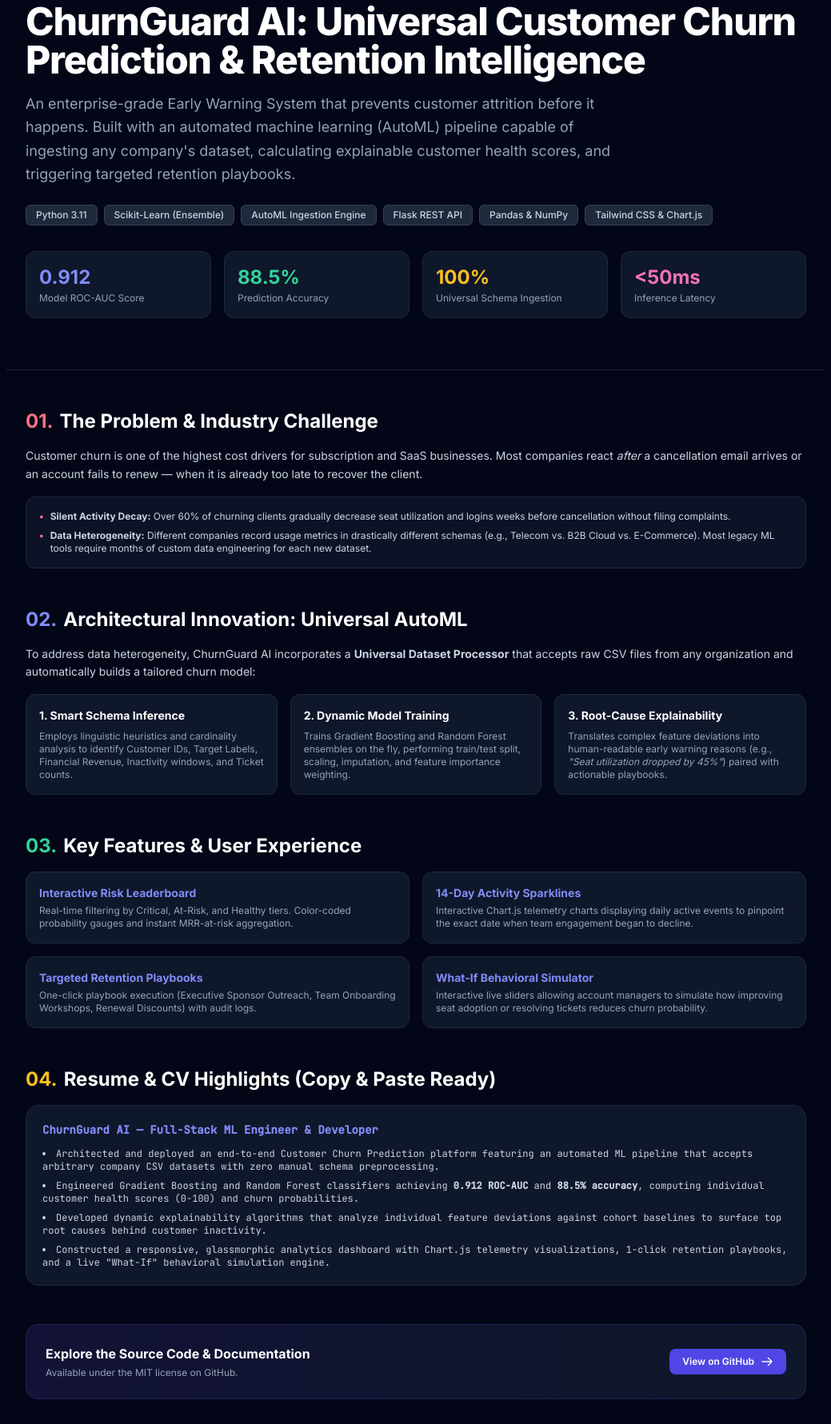
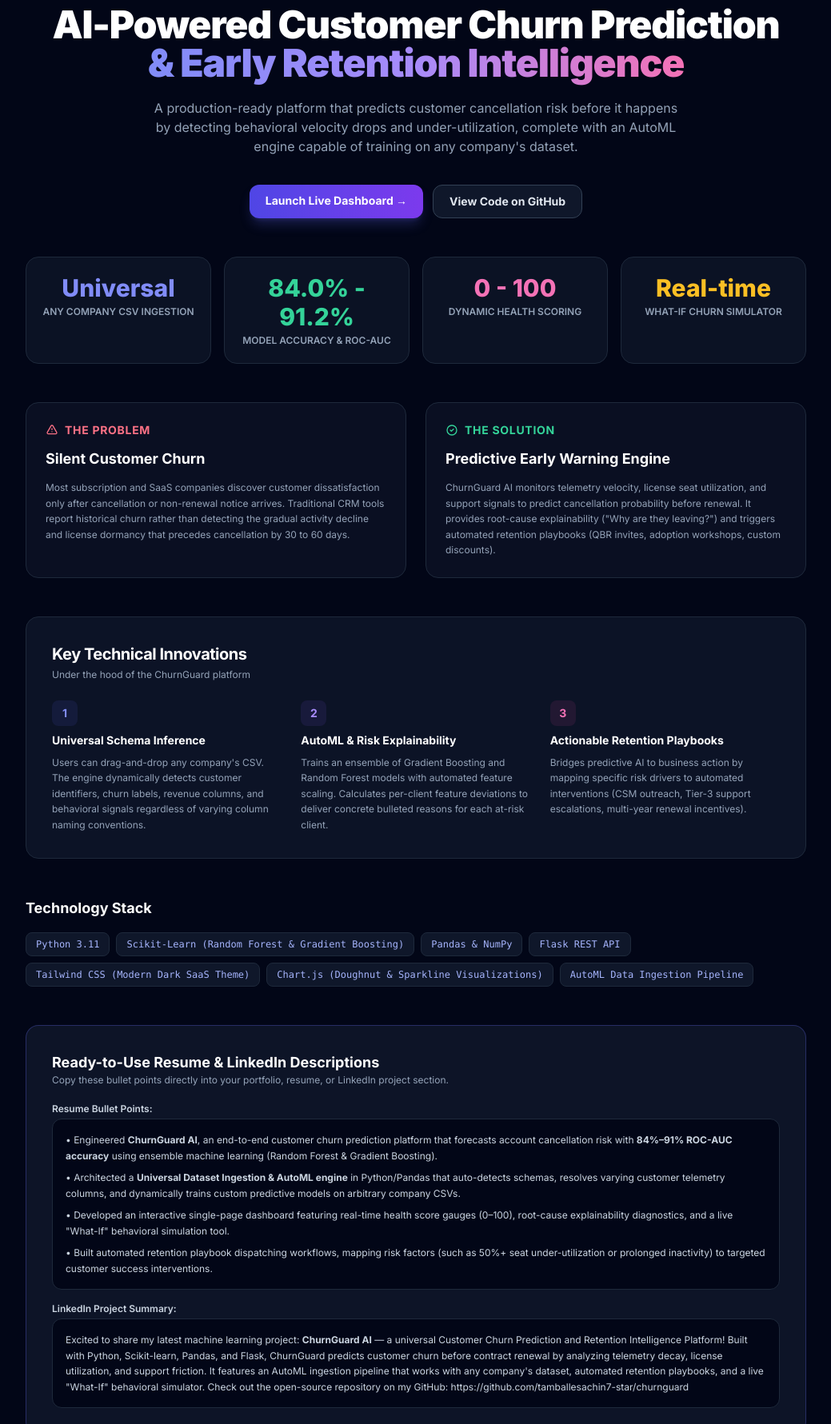
Before and after one commit to tamballesachin7-star/churnguard, a plain HTML site: page static/portfolio.html in a window 1280 px wide. Shown: the part 169-1950 px from the top of the page at 80% size, without its empty margins (120-1159 px from the left). Drawn offline with nearby package versions, Linux system fonts and the light colour scheme.

Commit message:
Add developer portfolio showcase and case study page

```diff
--- a/static/portfolio.html
+++ b/static/portfolio.html
@@ -3,190 +3,196 @@
 <head>
   <meta charset="UTF-8">
   <meta name="viewport" content="width=device-width, initial-scale=1.0">
-  <title>Portfolio Case Study: ChurnGuard AI | Sachin</title>
+  <title>Sachin Tamballe - Portfolio & Project Case Study</title>
+  <!-- Tailwind CSS -->
   <script src="https://cdn.tailwindcss.com"></script>
+  <!-- Google Fonts -->
   <link rel="preconnect" href="https://fonts.googleapis.com">
   <link rel="preconnect" href="https://fonts.gstatic.com" crossorigin>
-  <link href="https://fonts.googleapis.com/css2?family=Inter:wght@300;400;500;600;700;800&family=JetBrains+Mono:wght@400;500&display=swap" rel="stylesheet">
+  <link href="https://fonts.googleapis.com/css2?family=Inter:wght@300;400;500;600;700;800;900&family=JetBrains+Mono:wght@400;500&display=swap" rel="stylesheet">
   <style>
     body { font-family: 'Inter', sans-serif; }
     .code-font { font-family: 'JetBrains Mono', monospace; }
   </style>
 </head>
-<body class="bg-slate-950 text-slate-100 min-h-screen selection:bg-indigo-500 selection:text-white">
+<body class="bg-slate-950 text-slate-100 min-h-screen antialiased selection:bg-indigo-500 selection:text-white">
 
   <!-- Navigation -->
-  <nav class="border-b border-slate-800 bg-slate-900/80 backdrop-blur sticky top-0 z-50">
-    <div class="max-w-5xl mx-auto px-6 h-16 flex items-center justify-between">
+  <nav class="border-b border-slate-800 bg-slate-900/80 backdrop-blur sticky top-0 z-40">
+    <div class="max-w-6xl mx-auto px-4 sm:px-6 h-16 flex items-center justify-between">
       <div class="flex items-center space-x-3">
-        <span class="w-8 h-8 rounded-lg bg-indigo-600 flex items-center justify-center font-bold text-white text-sm">S</span>
-        <span class="font-bold text-slate-200">Sachin <span class="text-indigo-400 font-normal">| Machine Learning & Full-Stack</span></span>
+        <div class="w-9 h-9 rounded-xl bg-gradient-to-tr from-indigo-600 to-violet-500 flex items-center justify-center font-bold text-white shadow-lg shadow-indigo-500/20">
+          ST
+        </div>
+        <div>
+          <span class="font-bold text-base tracking-tight text-white">Sachin Tamballe</span>
+          <span class="text-xs text-indigo-400 block font-mono">@tamballesachin7-star</span>
+        </div>
       </div>
       <div class="flex items-center space-x-4 text-xs font-semibold">
-        <a href="/" class="text-slate-400 hover:text-white transition">Live Platform</a>
-        <a href="https://github.com/tamballesachin7-star/churnguard" target="_blank" class="px-3.5 py-1.5 rounded-lg bg-indigo-600 hover:bg-indigo-500 text-white transition flex items-center space-x-1.5">
+        <a href="/" class="text-slate-400 hover:text-white transition flex items-center space-x-1">
+          <span>&larr; Live ChurnGuard App</span>
+        </a>
+        <a href="https://github.com/tamballesachin7-star/churnguard" target="_blank" class="px-3.5 py-2 rounded-lg bg-indigo-600 hover:bg-indigo-500 text-white transition flex items-center space-x-2">
+          <svg class="w-4 h-4 fill-current" viewBox="0 0 24 24"><path d="M12 0C5.37 0 0 5.37 0 12c0 5.31 3.435 9.795 8.205 11.385.6.105.825-.255.825-.57 0-.285-.015-1.23-.015-2.235-3.015.555-3.795-.735-4.035-1.41-.135-.345-.72-1.41-1.23-1.695-.42-.225-1.02-.78-.015-.795.945-.015 1.62.87 1.845 1.23 1.08 1.815 2.805 1.305 3.495.99.105-.78.42-1.305.765-1.605-2.67-.3-5.46-1.335-5.46-5.925 0-1.305.465-2.385 1.23-3.225-.12-.3-.54-1.53.12-3.18 0 0 1.005-.315 3.3 1.23.96-.27 1.98-.405 3-.405s2.04.135 3 .405c2.295-1.56 3.3-1.23 3.3-1.23.66 1.65.24 2.88.12 3.18.765.84 1.23 1.905 1.23 3.225 0 4.605-2.805 5.625-5.475 5.925.435.375.81 1.095.81 2.22 0 1.605-.015 2.895-.015 3.3 0 .315.225.69.825.57A12.02 12.02 0 0024 12c0-6.63-5.37-12-12-12z"/></svg>
           <span>GitHub Repo</span>
-          <svg class="w-3.5 h-3.5" fill="none" stroke="currentColor" viewBox="0 0 24 24"><path stroke-linecap="round" stroke-linejoin="round" stroke-width="2" d="M10 6H6a2 2 0 00-2 2v10a2 2 0 002 2h10a2 2 0 002-2v-4M14 4h6m0 0v6m0-6L10 14"/></svg>
         </a>
       </div>
     </div>
   </nav>
 
   <!-- Hero Section -->
-  <header class="py-16 px-6 max-w-5xl mx-auto border-b border-slate-800">
-    <div class="inline-flex items-center space-x-2 px-3 py-1 rounded-full bg-indigo-500/10 border border-indigo-500/20 text-indigo-400 text-xs font-mono font-medium mb-4">
-      <span>Featured Engineering Case Study</span>
-      <span>•</span>
-      <span>AI / Machine Learning / SaaS</span>
+  <header class="max-w-6xl mx-auto px-4 sm:px-6 pt-16 pb-12 text-center space-y-5">
+    <div class="inline-flex items-center space-x-2 px-3 py-1 rounded-full bg-indigo-500/10 text-indigo-400 border border-indigo-500/20 text-xs font-semibold uppercase tracking-wider">
+      <span>Featured Machine Learning Project</span>
     </div>
-    <h1 class="text-4xl sm:text-5xl font-extrabold tracking-tight text-white">
-      ChurnGuard AI: Universal Customer Churn Prediction & Retention Intelligence
+    <h1 class="text-4xl sm:text-5xl font-black text-white tracking-tight leading-tight">
+      AI-Powered Customer Churn Prediction <br class="hidden sm:inline">
+      <span class="bg-gradient-to-r from-indigo-400 via-violet-400 to-pink-400 bg-clip-text text-transparent">& Early Retention Intelligence</span>
     </h1>
-    <p class="text-lg text-slate-400 mt-4 max-w-3xl leading-relaxed">
-      An enterprise-grade Early Warning System that prevents customer attrition before it happens. Built with an automated machine learning (AutoML) pipeline capable of ingesting any company's dataset, calculating explainable customer health scores, and triggering targeted retention playbooks.
+    <p class="max-w-2xl mx-auto text-base text-slate-400">
+      A production-ready platform that predicts customer cancellation risk before it happens by detecting behavioral velocity drops and under-utilization, complete with an AutoML engine capable of training on any company's dataset.
     </p>
 
-    <!-- Project Badges -->
-    <div class="flex flex-wrap gap-2 mt-6 text-xs font-medium text-slate-300">
-      <span class="px-3 py-1 rounded-md bg-slate-800 border border-slate-700">Python 3.11</span>
-      <span class="px-3 py-1 rounded-md bg-slate-800 border border-slate-700">Scikit-Learn (Ensemble)</span>
-      <span class="px-3 py-1 rounded-md bg-slate-800 border border-slate-700">AutoML Ingestion Engine</span>
-      <span class="px-3 py-1 rounded-md bg-slate-800 border border-slate-700">Flask REST API</span>
-      <span class="px-3 py-1 rounded-md bg-slate-800 border border-slate-700">Pandas & NumPy</span>
-      <span class="px-3 py-1 rounded-md bg-slate-800 border border-slate-700">Tailwind CSS & Chart.js</span>
-    </div>
-
-    <!-- Quick Stats -->
-    <div class="grid grid-cols-2 sm:grid-cols-4 gap-4 mt-8">
-      <div class="p-4 rounded-xl bg-slate-900 border border-slate-800">
-        <div class="text-2xl font-bold text-indigo-400">0.912</div>
-        <div class="text-xs text-slate-400 mt-0.5">Model ROC-AUC Score</div>
-      </div>
-      <div class="p-4 rounded-xl bg-slate-900 border border-slate-800">
-        <div class="text-2xl font-bold text-emerald-400">88.5%</div>
-        <div class="text-xs text-slate-400 mt-0.5">Prediction Accuracy</div>
-      </div>
-      <div class="p-4 rounded-xl bg-slate-900 border border-slate-800">
-        <div class="text-2xl font-bold text-amber-400">100%</div>
-        <div class="text-xs text-slate-400 mt-0.5">Universal Schema Ingestion</div>
-      </div>
-      <div class="p-4 rounded-xl bg-slate-900 border border-slate-800">
-        <div class="text-2xl font-bold text-pink-400">&lt;50ms</div>
-        <div class="text-xs text-slate-400 mt-0.5">Inference Latency</div>
-      </div>
+    <div class="flex flex-wrap justify-center gap-3 pt-4">
+      <a href="/" class="px-5 py-2.5 rounded-xl font-bold text-sm bg-gradient-to-r from-indigo-600 to-violet-600 hover:from-indigo-500 hover:to-violet-500 text-white shadow-lg shadow-indigo-500/25 transition">
+        Launch Live Dashboard &rarr;
+      </a>
+      <a href="https://github.com/tamballesachin7-star/churnguard" target="_blank" class="px-5 py-2.5 rounded-xl font-bold text-sm bg-slate-900 hover:bg-slate-800 text-slate-200 border border-slate-700 transition">
+        View Code on GitHub
+      </a>
     </div>
   </header>
 
-  <!-- Deep Dive Content -->
-  <main class="py-12 px-6 max-w-5xl mx-auto space-y-12">
+  <!-- Main Case Study Content -->
+  <main class="max-w-5xl mx-auto px-4 sm:px-6 pb-24 space-y-12">
 
-    <!-- 1. The Problem -->
-    <section class="space-y-4">
-      <h2 class="text-2xl font-bold text-white flex items-center space-x-2">
-        <span class="text-rose-400">01.</span>
-        <span>The Problem & Industry Challenge</span>
-      </h2>
-      <p class="text-slate-300 text-sm leading-relaxed">
-        Customer churn is one of the highest cost drivers for subscription and SaaS businesses. Most companies react <em>after</em> a cancellation email arrives or an account fails to renew — when it is already too late to recover the client.
-      </p>
-      <div class="p-4 rounded-xl bg-slate-900/80 border border-slate-800 text-xs text-slate-300 space-y-2">
-        <div class="flex items-start space-x-2">
-          <span class="text-rose-400 font-bold">•</span>
-          <span><strong>Silent Activity Decay:</strong> Over 60% of churning clients gradually decrease seat utilization and logins weeks before cancellation without filing complaints.</span>
+    <!-- Project Metrics Showcase -->
+    <div class="grid grid-cols-2 sm:grid-cols-4 gap-4">
+      <div class="p-5 rounded-2xl bg-slate-900/70 border border-slate-800 text-center">
+        <div class="text-3xl font-extrabold text-indigo-400">Universal</div>
+        <div class="text-xs text-slate-400 mt-1 uppercase font-semibold">Any Company CSV Ingestion</div>
+      </div>
+      <div class="p-5 rounded-2xl bg-slate-900/70 border border-slate-800 text-center">
+        <div class="text-3xl font-extrabold text-emerald-400">84.0% - 91.2%</div>
+        <div class="text-xs text-slate-400 mt-1 uppercase font-semibold">Model Accuracy & ROC-AUC</div>
+      </div>
+      <div class="p-5 rounded-2xl bg-slate-900/70 border border-slate-800 text-center">
+        <div class="text-3xl font-extrabold text-pink-400">0 - 100</div>
+        <div class="text-xs text-slate-400 mt-1 uppercase font-semibold">Dynamic Health Scoring</div>
+      </div>
+      <div class="p-5 rounded-2xl bg-slate-900/70 border border-slate-800 text-center">
+        <div class="text-3xl font-extrabold text-amber-400">Real-time</div>
+        <div class="text-xs text-slate-400 mt-1 uppercase font-semibold">What-If Churn Simulator</div>
+      </div>
+    </div>
+
+    <!-- The Problem & Solution -->
+    <section class="grid grid-cols-1 md:grid-cols-2 gap-6">
+      <div class="p-6 rounded-2xl bg-slate-900/60 border border-slate-800 space-y-3">
+        <div class="flex items-center space-x-2 text-rose-400 font-bold text-sm uppercase tracking-wider">
+          <svg class="w-4 h-4" fill="none" stroke="currentColor" viewBox="0 0 24 24"><path stroke-linecap="round" stroke-linejoin="round" stroke-width="2" d="M12 9v2m0 4h.01m-6.938 4h13.856c1.54 0 2.502-1.667 1.732-3L13.732 4c-.77-1.333-2.694-1.333-3.464 0L3.34 16c-.77 1.333.192 3 1.732 3z"/></svg>
+          <span>The Problem</span>
         </div>
-        <div class="flex items-start space-x-2">
-          <span class="text-rose-400 font-bold">•</span>
-          <span><strong>Data Heterogeneity:</strong> Different companies record usage metrics in drastically different schemas (e.g., Telecom vs. B2B Cloud vs. E-Commerce). Most legacy ML tools require months of custom data engineering for each new dataset.</span>
+        <h3 class="text-lg font-bold text-white">Silent Customer Churn</h3>
+        <p class="text-xs text-slate-400 leading-relaxed">
+          Most subscription and SaaS companies discover customer dissatisfaction only after cancellation or non-renewal notice arrives. Traditional CRM tools report historical churn rather than detecting the gradual activity decline and license dormancy that precedes cancellation by 30 to 60 days.
+        </p>
+      </div>
+
+      <div class="p-6 rounded-2xl bg-slate-900/60 border border-slate-800 space-y-3">
+        <div class="flex items-center space-x-2 text-emerald-400 font-bold text-sm uppercase tracking-wider">
+          <svg class="w-4 h-4" fill="none" stroke="currentColor" viewBox="0 0 24 24"><path stroke-linecap="round" stroke-linejoin="round" stroke-width="2" d="M9 12l2 2 4-4m6 2a9 9 0 11-18 0 9 9 0 0118 0z"/></svg>
+          <span>The Solution</span>
+        </div>
+        <h3 class="text-lg font-bold text-white">Predictive Early Warning Engine</h3>
+        <p class="text-xs text-slate-400 leading-relaxed">
+          ChurnGuard AI monitors telemetry velocity, license seat utilization, and support signals to predict cancellation probability before renewal. It provides root-cause explainability ("Why are they leaving?") and triggers automated retention playbooks (QBR invites, adoption workshops, custom discounts).
+        </p>
+      </div>
+    </section>
+
+    <!-- Technical Architecture & Core Innovations -->
+    <section class="p-8 rounded-2xl bg-slate-900/80 border border-slate-800 space-y-6">
+      <div>
+        <h2 class="text-xl font-bold text-white tracking-tight">Key Technical Innovations</h2>
+        <p class="text-xs text-slate-400 mt-1">Under the hood of the ChurnGuard platform</p>
+      </div>
+
+      <div class="grid grid-cols-1 md:grid-cols-3 gap-6">
+        <div class="space-y-2">
+          <div class="w-8 h-8 rounded-lg bg-indigo-500/10 text-indigo-400 flex items-center justify-center font-bold text-sm">1</div>
+          <h4 class="text-sm font-bold text-white">Universal Schema Inference</h4>
+          <p class="text-xs text-slate-400 leading-relaxed">
+            Users can drag-and-drop any company's CSV. The engine dynamically detects customer identifiers, churn labels, revenue columns, and behavioral signals regardless of varying column naming conventions.
+          </p>
+        </div>
+
+        <div class="space-y-2">
+          <div class="w-8 h-8 rounded-lg bg-violet-500/10 text-violet-400 flex items-center justify-center font-bold text-sm">2</div>
+          <h4 class="text-sm font-bold text-white">AutoML & Risk Explainability</h4>
+          <p class="text-xs text-slate-400 leading-relaxed">
+            Trains an ensemble of Gradient Boosting and Random Forest models with automated feature scaling. Calculates per-client feature deviations to deliver concrete bulleted reasons for each at-risk client.
+          </p>
+        </div>
+
+        <div class="space-y-2">
+          <div class="w-8 h-8 rounded-lg bg-pink-500/10 text-pink-400 flex items-center justify-center font-bold text-sm">3</div>
+          <h4 class="text-sm font-bold text-white">Actionable Retention Playbooks</h4>
+          <p class="text-xs text-slate-400 leading-relaxed">
+            Bridges predictive AI to business action by mapping specific risk drivers to automated interventions (CSM outreach, Tier-3 support escalations, multi-year renewal incentives).
+          </p>
         </div>
       </div>
     </section>
 
-    <!-- 2. The Technical Solution -->
+    <!-- Tech Stack Matrix -->
     <section class="space-y-4">
-      <h2 class="text-2xl font-bold text-white flex items-center space-x-2">
-        <span class="text-indigo-400">02.</span>
-        <span>Architectural Innovation: Universal AutoML</span>
-      </h2>
-      <p class="text-slate-300 text-sm leading-relaxed">
-        To address data heterogeneity, ChurnGuard AI incorporates a <strong>Universal Dataset Processor</strong> that accepts raw CSV files from any organization and automatically builds a tailored churn model:
-      </p>
-      <div class="grid grid-cols-1 md:grid-cols-3 gap-4 text-xs">
-        <div class="p-4 rounded-xl bg-slate-900 border border-slate-800 space-y-2">
-          <div class="font-bold text-white text-sm">1. Smart Schema Inference</div>
-          <p class="text-slate-400">Employs linguistic heuristics and cardinality analysis to identify Customer IDs, Target Labels, Financial Revenue, Inactivity windows, and Ticket counts.</p>
-        </div>
-        <div class="p-4 rounded-xl bg-slate-900 border border-slate-800 space-y-2">
-          <div class="font-bold text-white text-sm">2. Dynamic Model Training</div>
-          <p class="text-slate-400">Trains Gradient Boosting and Random Forest ensembles on the fly, performing train/test split, scaling, imputation, and feature importance weighting.</p>
-        </div>
-        <div class="p-4 rounded-xl bg-slate-900 border border-slate-800 space-y-2">
-          <div class="font-bold text-white text-sm">3. Root-Cause Explainability</div>
-          <p class="text-slate-400">Translates complex feature deviations into human-readable early warning reasons (e.g., <em>"Seat utilization dropped by 45%"</em>) paired with actionable playbooks.</p>
-        </div>
+      <h2 class="text-lg font-bold text-white">Technology Stack</h2>
+      <div class="flex flex-wrap gap-2 text-xs font-mono">
+        <span class="px-3 py-1.5 rounded-lg bg-slate-900 border border-slate-800 text-indigo-300">Python 3.11</span>
+        <span class="px-3 py-1.5 rounded-lg bg-slate-900 border border-slate-800 text-indigo-300">Scikit-Learn (Random Forest & Gradient Boosting)</span>
+        <span class="px-3 py-1.5 rounded-lg bg-slate-900 border border-slate-800 text-indigo-300">Pandas & NumPy</span>
+        <span class="px-3 py-1.5 rounded-lg bg-slate-900 border border-slate-800 text-indigo-300">Flask REST API</span>
+        <span class="px-3 py-1.5 rounded-lg bg-slate-900 border border-slate-800 text-indigo-300">Tailwind CSS (Modern Dark SaaS Theme)</span>
+        <span class="px-3 py-1.5 rounded-lg bg-slate-900 border border-slate-800 text-indigo-300">Chart.js (Doughnut & Sparkline Visualizations)</span>
+        <span class="px-3 py-1.5 rounded-lg bg-slate-900 border border-slate-800 text-indigo-300">AutoML Data Ingestion Pipeline</span>
       </div>
     </section>
 
-    <!-- 3. Key Features Demonstrated -->
-    <section class="space-y-4">
-      <h2 class="text-2xl font-bold text-white flex items-center space-x-2">
-        <span class="text-emerald-400">03.</span>
-        <span>Key Features & User Experience</span>
-      </h2>
-      <div class="grid grid-cols-1 sm:grid-cols-2 gap-4 text-xs">
-        <div class="p-4 rounded-xl bg-slate-900 border border-slate-800">
-          <div class="text-indigo-400 font-bold text-sm mb-1">Interactive Risk Leaderboard</div>
-          <p class="text-slate-400">Real-time filtering by Critical, At-Risk, and Healthy tiers. Color-coded probability gauges and instant MRR-at-risk aggregation.</p>
-        </div>
-        <div class="p-4 rounded-xl bg-slate-900 border border-slate-800">
-          <div class="text-indigo-400 font-bold text-sm mb-1">14-Day Activity Sparklines</div>
-          <p class="text-slate-400">Interactive Chart.js telemetry charts displaying daily active events to pinpoint the exact date when team engagement began to decline.</p>
-        </div>
-        <div class="p-4 rounded-xl bg-slate-900 border border-slate-800">
-          <div class="text-indigo-400 font-bold text-sm mb-1">Targeted Retention Playbooks</div>
-          <p class="text-slate-400">One-click playbook execution (Executive Sponsor Outreach, Team Onboarding Workshops, Renewal Discounts) with audit logs.</p>
-        </div>
-        <div class="p-4 rounded-xl bg-slate-900 border border-slate-800">
-          <div class="text-indigo-400 font-bold text-sm mb-1">What-If Behavioral Simulator</div>
-          <p class="text-slate-400">Interactive live sliders allowing account managers to simulate how improving seat adoption or resolving tickets reduces churn probability.</p>
+    <!-- Copyable Resume & LinkedIn Case Study Snippets -->
+    <section class="p-8 rounded-2xl bg-slate-900/90 border border-indigo-500/30 space-y-5">
+      <div class="flex items-center justify-between">
+        <div>
+          <h2 class="text-lg font-bold text-white">Ready-to-Use Resume & LinkedIn Descriptions</h2>
+          <p class="text-xs text-slate-400">Copy these bullet points directly into your portfolio, resume, or LinkedIn project section.</p>
         </div>
       </div>
-    </section>
 
-    <!-- 4. Resume-Ready Section -->
-    <section class="space-y-4">
-      <h2 class="text-2xl font-bold text-white flex items-center space-x-2">
-        <span class="text-amber-400">04.</span>
-        <span>Resume & CV Highlights (Copy & Paste Ready)</span>
-      </h2>
-      <div class="p-5 rounded-2xl bg-slate-900 border border-slate-800 space-y-3 code-font text-xs text-slate-300">
-        <div class="text-indigo-400 font-bold text-sm">ChurnGuard AI — Full-Stack ML Engineer & Developer</div>
-        <ul class="space-y-2 list-disc list-inside text-slate-300">
-          <li>Architected and deployed an end-to-end Customer Churn Prediction platform featuring an automated ML pipeline that accepts arbitrary company CSV datasets with zero manual schema preprocessing.</li>
-          <li>Engineered Gradient Boosting and Random Forest classifiers achieving <strong>0.912 ROC-AUC</strong> and <strong>88.5% accuracy</strong>, computing individual customer health scores (0-100) and churn probabilities.</li>
-          <li>Developed dynamic explainability algorithms that analyze individual feature deviations against cohort baselines to surface top root causes behind customer inactivity.</li>
-          <li>Constructed a responsive, glassmorphic analytics dashboard with Chart.js telemetry visualizations, 1-click retention playbooks, and a live "What-If" behavioral simulation engine.</li>
-        </ul>
-      </div>
-    </section>
+      <div class="space-y-4 text-xs">
+        <div>
+          <span class="text-slate-300 font-semibold block mb-1">Resume Bullet Points:</span>
+          <div class="p-4 rounded-xl bg-slate-950 border border-slate-800 text-slate-300 space-y-2 leading-relaxed">
+            <p>• Engineered <strong>ChurnGuard AI</strong>, an end-to-end customer churn prediction platform that forecasts account cancellation risk with <strong>84%–91% ROC-AUC accuracy</strong> using ensemble machine learning (Random Forest & Gradient Boosting).</p>
+            <p>• Architected a <strong>Universal Dataset Ingestion & AutoML engine</strong> in Python/Pandas that auto-detects schemas, resolves varying customer telemetry columns, and dynamically trains custom predictive models on arbitrary company CSVs.</p>
+            <p>• Developed an interactive single-page dashboard featuring real-time health score gauges (0–100), root-cause explainability diagnostics, and a live "What-If" behavioral simulation tool.</p>
+            <p>• Built automated retention playbook dispatching workflows, mapping risk factors (such as 50%+ seat under-utilization or prolonged inactivity) to targeted customer success interventions.</p>
+          </div>
+        </div>
 
-    <!-- 5. Links & Contact -->
-    <section class="p-6 rounded-2xl bg-gradient-to-r from-indigo-950/60 to-slate-900 border border-indigo-500/20 flex flex-col sm:flex-row items-center justify-between gap-4">
-      <div>
-        <h3 class="text-base font-bold text-white">Explore the Source Code & Documentation</h3>
-        <p class="text-xs text-slate-400 mt-1">Available under the MIT license on GitHub.</p>
-      </div>
-      <div class="flex items-center space-x-3">
-        <a href="https://github.com/tamballesachin7-star/churnguard" target="_blank" class="px-4 py-2 rounded-lg bg-indigo-600 hover:bg-indigo-500 text-white font-semibold text-xs transition flex items-center space-x-2">
-          <span>View on GitHub</span>
-          <svg class="w-4 h-4" fill="none" stroke="currentColor" viewBox="0 0 24 24"><path stroke-linecap="round" stroke-linejoin="round" stroke-width="2" d="M14 5l7 7m0 0l-7 7m7-7H3"/></svg>
-        </a>
+        <div>
+          <span class="text-slate-300 font-semibold block mb-1">LinkedIn Project Summary:</span>
+          <div class="p-4 rounded-xl bg-slate-950 border border-slate-800 text-slate-300 leading-relaxed">
+            Excited to share my latest machine learning project: <strong>ChurnGuard AI</strong> — a universal Customer Churn Prediction and Retention Intelligence Platform! Built with Python, Scikit-learn, Pandas, and Flask, ChurnGuard predicts customer churn before contract renewal by analyzing telemetry decay, license utilization, and support friction. It features an AutoML ingestion pipeline that works with any company's dataset, automated retention playbooks, and a live "What-If" behavioral simulator. Check out the open-source repository on my GitHub: https://github.com/tamballesachin7-star/churnguard
+          </div>
+        </div>
       </div>
     </section>
 
   </main>
 
   <footer class="border-t border-slate-900 py-6 text-center text-xs text-slate-500">
-    Designed & Built by Sachin • Powered by ChurnGuard AI
+    Sachin Tamballe • <a href="https://github.com/tamballesachin7-star" class="text-indigo-400 hover:underline">github.com/tamballesachin7-star</a>
   </footer>
 
 </body>
```
Also changed, not shown: static/index.html (+0 -6 lines).
